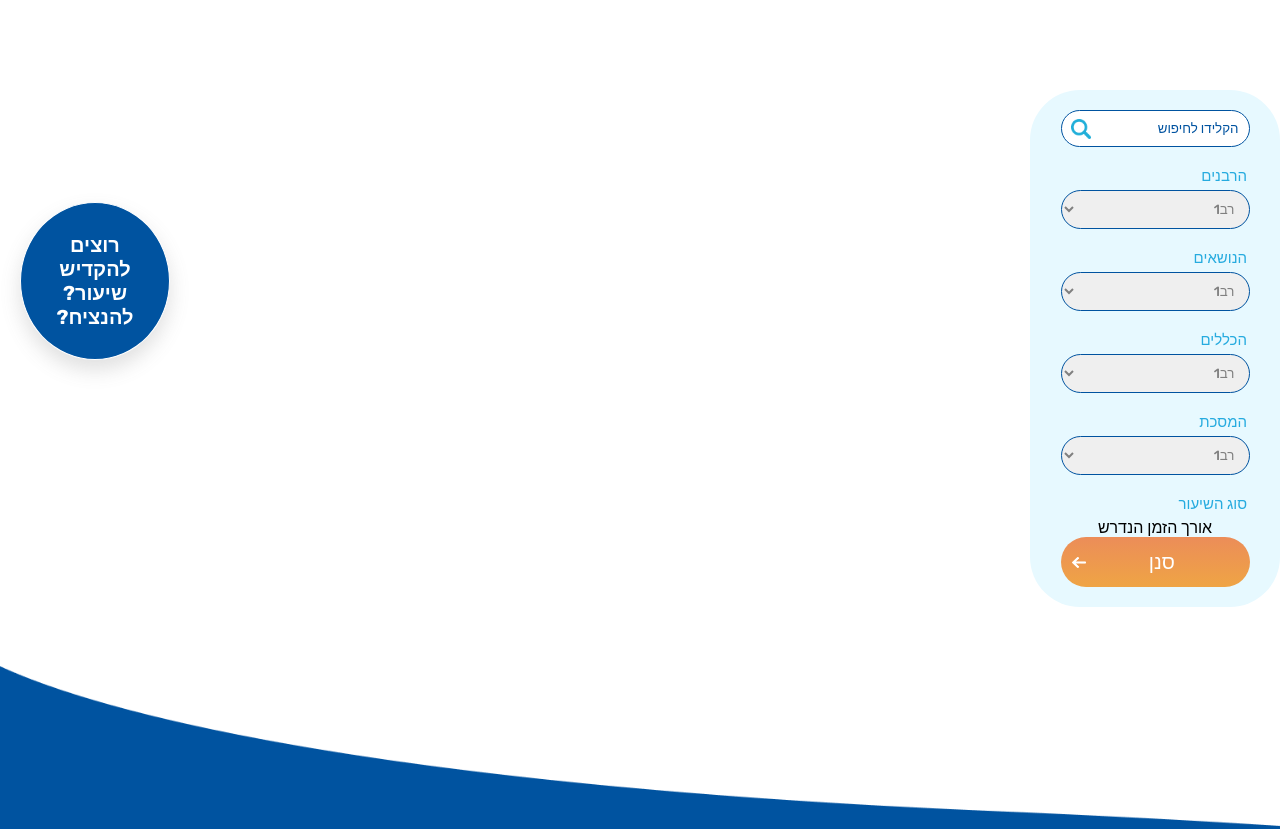
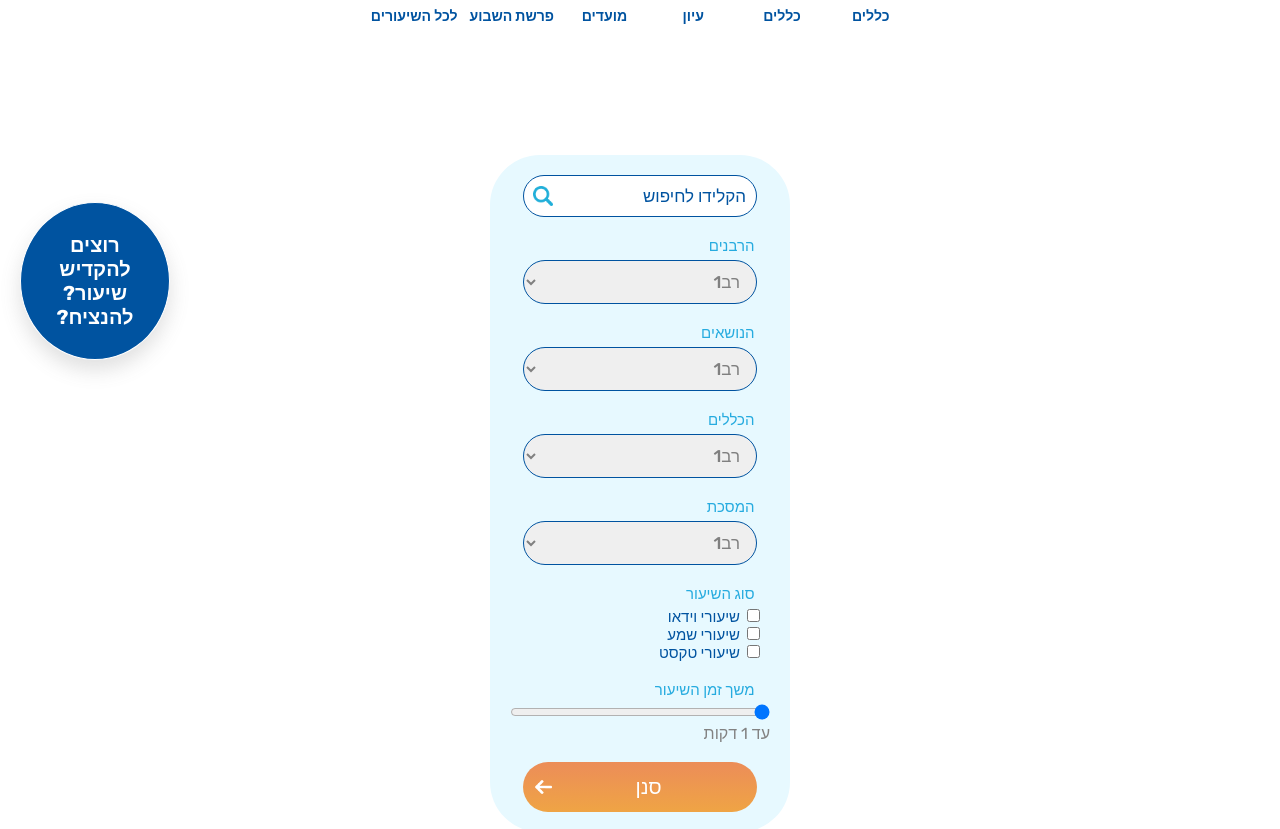
Before and after one commit to yesmalotmedia/mizug-talmudim, a React (Create React App) app: page /BeitHamidrash in a window 1280 px wide. Shown: the part 420-1249 px from the top of the page. Built offline with nearby package versions, Linux system fonts and the light colour scheme.

Commit message:
sidebar search ui without functionality

```diff
--- a/src/components/elements/CyrcleButton.js
+++ b/src/components/elements/CyrcleButton.js
@@ -15,13 +15,14 @@ const CyrcleButton = ({ imgSrc }) => {
       borderRadius: "50%",
       overFlow: "hidden",
       border: "solid 4px " + colors.orange,
+      cursor: "pointer",
     },
     img: { width: "100%" },
   };
 
   return (
     <div style={styles.container}>
-      <img style={styles.img} src={imgSrc} />
+      <img style={styles.img} src={imgSrc} alt="selectIcon" />
     </div>
   );
 };
--- a/src/pages/beitHamidrash/BeitHamidrash.js
+++ b/src/pages/beitHamidrash/BeitHamidrash.js
@@ -15,15 +15,24 @@ const BeitHamidrash = () => {
   // states
 
   // styles
-
+  const styles = {
+    mainSection: {
+      padding: 15,
+      display: "flex",
+      marginTop: 100,
+      justifyContent: "center",
+    },
+  };
   // functions
 
   return (
     <div>
       <Spacer height={60} />
       <HeroBeitHamidrash />
-      <SideBarSearch />
-      <LessonsSection />
+      <section style={styles.mainSection}>
+        <SideBarSearch />
+        <LessonsSection />
+      </section>
     </div>
   );
 };
--- a/src/pages/beitHamidrash/SeltectButtons.js
+++ b/src/pages/beitHamidrash/SeltectButtons.js
@@ -47,15 +47,25 @@ const SeltectButtons = () => {
       justifyContent: "space-around",
       margin: "auto",
     },
+    title: {
+      fontWeight: 600,
+      textAlign: "center",
+      color: colors.darkBlue,
+      marginTop: 10,
+      fontSize: "1.1vw",
+    },
   };
 
   //functions
 
-  const selectedButtonsElementns = selectButtons.map((btn) => (
-    <CyrcleButton imgSrc={btn.img} />
+  const selectedButtonsElements = selectButtons.map((btn, index) => (
+    <div key={index}>
+      <CyrcleButton imgSrc={btn.img} />
+      <div style={styles.title}>{btn.title}</div>
+    </div>
   ));
 
-  return <div style={styles.container}>{selectedButtonsElementns}</div>;
+  return <div style={styles.container}>{selectedButtonsElements}</div>;
 };
 
 export default SeltectButtons;
--- /dev/null
+++ b/src/pages/beitHamidrash/sideBarSearch/Checkbox.js
@@ -0,0 +1,50 @@
+import React, { useContext } from "react";
+import { AppContext } from "../../../App";
+
+const Checkbox = ({ label, checked, onChange }) => {
+  // data
+  const { colors, bgColors, isMobile } = useContext(AppContext);
+
+  // styles
+  const styles = {
+    container: {
+      display: "flex",
+      width: "100%",
+      justifyContent: "flex-end",
+      color: colors.darkBlue,
+      fontSize: 15,
+      fontWeight: 500,
+    },
+    input: {
+      marginLeft: 7,
+    },
+
+    label: {
+      marginLeft: "auto",
+      width: "100%",
+      marginRight: 10,
+    },
+  };
+
+  // functions
+  const handleChange = (event) => {
+    // onChange(event.target.checked);
+    console.log("f");
+  };
+
+  return (
+    <div style={styles.container}>
+      <label style={styles.label}>
+        <input
+          style={styles.input}
+          type="checkbox"
+          checked={checked}
+          onChange={handleChange}
+        />
+        {label}
+      </label>
+    </div>
+  );
+};
+
+export default Checkbox;
--- a/src/pages/beitHamidrash/sideBarSearch/SelectInput.js
+++ b/src/pages/beitHamidrash/sideBarSearch/SelectInput.js
@@ -10,12 +10,13 @@ const SelectInput = () => {
   // styles
   const styles = {
     input: {
-      padding: 10,
+      padding: "10px 12px",
       borderRadius: 50,
       cursor: "pointer",
       width: "90%",
       outline: "none",
       border: "solid 1px" + colors.darkBlue,
+      fontSize: 17,
 
       color: "grey",
       fontWeight: 500,
--- a/src/pages/beitHamidrash/sideBarSearch/SideBarSearch.js
+++ b/src/pages/beitHamidrash/sideBarSearch/SideBarSearch.js
@@ -2,25 +2,35 @@ import React, { useContext, useEffect, useState } from "react";
 import { AppContext } from "../../../App";
 import Button from "../../../components/elements/Button";
 import SelectInput from "./SelectInput";
+import SlideSelect from "./Slider";
+import Slider from "./Slider";
+import Checkbox from "./Checkbox";
 
 const SideBarSearch = () => {
   // data
   const { colors, bgColors, isMobile } = useContext(AppContext);
 
+  const [selectedValue, setSelectedValue] = useState(500);
+
   // states
+  const [selectedOption, setSelectedOption] = useState("");
 
   // styles
+
+  //functions
+  const handleChange = (value) => {
+    setSelectedValue(value);
+  };
   const styles = {
     container: {
       backgroundColor: bgColors.lightAzure,
       borderRadius: 50,
       padding: 20,
-      width: 250,
+      width: 300,
       display: "flex",
       justifyContent: "space-around",
       alignItems: "center",
       flexDirection: "column",
-      marginTop: 50,
     },
     searchContainer: {
       position: "relative",
@@ -28,7 +38,7 @@ const SideBarSearch = () => {
       marginBottom: 20,
     },
     searchInput: {
-      padding: 10,
+      padding: "10px 12px",
       borderRadius: 50,
       width: "100%",
       outline: "none",
@@ -36,6 +46,7 @@ const SideBarSearch = () => {
       color: colors.darkBlue,
       fontWeight: 500,
       paddingRight: 10, // Adjust padding to accommodate the icon
+      fontSize: 17,
     },
     searchIcon: {
       position: "absolute",
@@ -59,7 +70,7 @@ const SideBarSearch = () => {
 
   //functions
   return (
-    <div style={styles.container}>
+    <form style={styles.container}>
       <div style={styles.searchContainer}>
         <input style={styles.searchInput} placeholder="הקלידו לחיפוש" />
         <img
@@ -78,11 +89,12 @@ const SideBarSearch = () => {
       <div style={styles.lable}>המסכת</div>
       <SelectInput />
       <div style={styles.lable}>סוג השיעור</div>
-      {/* <CheckBox />
-      <CheckBox />
-      <CheckBox /> */}
-      <label>אורך הזמן הנדרש</label>
-      {/* <Slider /> */}
+      <Checkbox label={"שיעורי וידאו"} />
+      <Checkbox label={"שיעורי שמע"} />
+      <Checkbox label={"שיעורי טקסט"} />
+      <br />
+      <div style={styles.lable}>משך זמן השיעור</div>
+      <Slider min={1} max={120} step={1} onChange={handleChange} />{" "}
       <Button
         color={colors.white}
         bgColor={bgColors.orangeGradient}
@@ -94,7 +106,7 @@ const SideBarSearch = () => {
         arrow={true}
       />{" "}
       <style>{`::placeholder {color: ${colors.darkBlue}`}</style>
-    </div>
+    </form>
   );
 };
 
--- /dev/null
+++ b/src/pages/beitHamidrash/sideBarSearch/Slider.js
@@ -0,0 +1,46 @@
+import React, { useContext, useState } from "react";
+import { AppContext } from "../../../App";
+
+const Slider = ({ min, max, step, onChange }) => {
+  // data
+  const [value, setValue] = useState(min);
+  const { colors, bgColors, isMobile } = useContext(AppContext);
+  // styles
+  const styles = {
+    container: {
+      width: "100%",
+    },
+    input: {
+      width: "100%",
+    },
+    valueStyle: {
+      color: colors.grey,
+    },
+  };
+
+  // functions
+  const handleChange = (event) => {
+    const newValue = parseInt(event.target.value);
+    setValue(newValue);
+    onChange(newValue);
+  };
+
+  return (
+    <div style={styles.container}>
+      <input
+        type="range"
+        min={min}
+        max={max}
+        step={step}
+        value={value}
+        onChange={handleChange}
+        style={styles.input}
+      />
+      <div style={styles.valueStyle}> עד {value} דקות</div>
+      <br />
+      <span className="value"></span>
+    </div>
+  );
+};
+
+export default Slider;
--- a/src/styles/colors.js
+++ b/src/styles/colors.js
@@ -3,6 +3,7 @@ const colors = {
   azure: "#26ABDF",
   white: "white",
   darkBlue: "#0053A0",
+  grey: "#828282",
 };
 
 export default colors;
```
